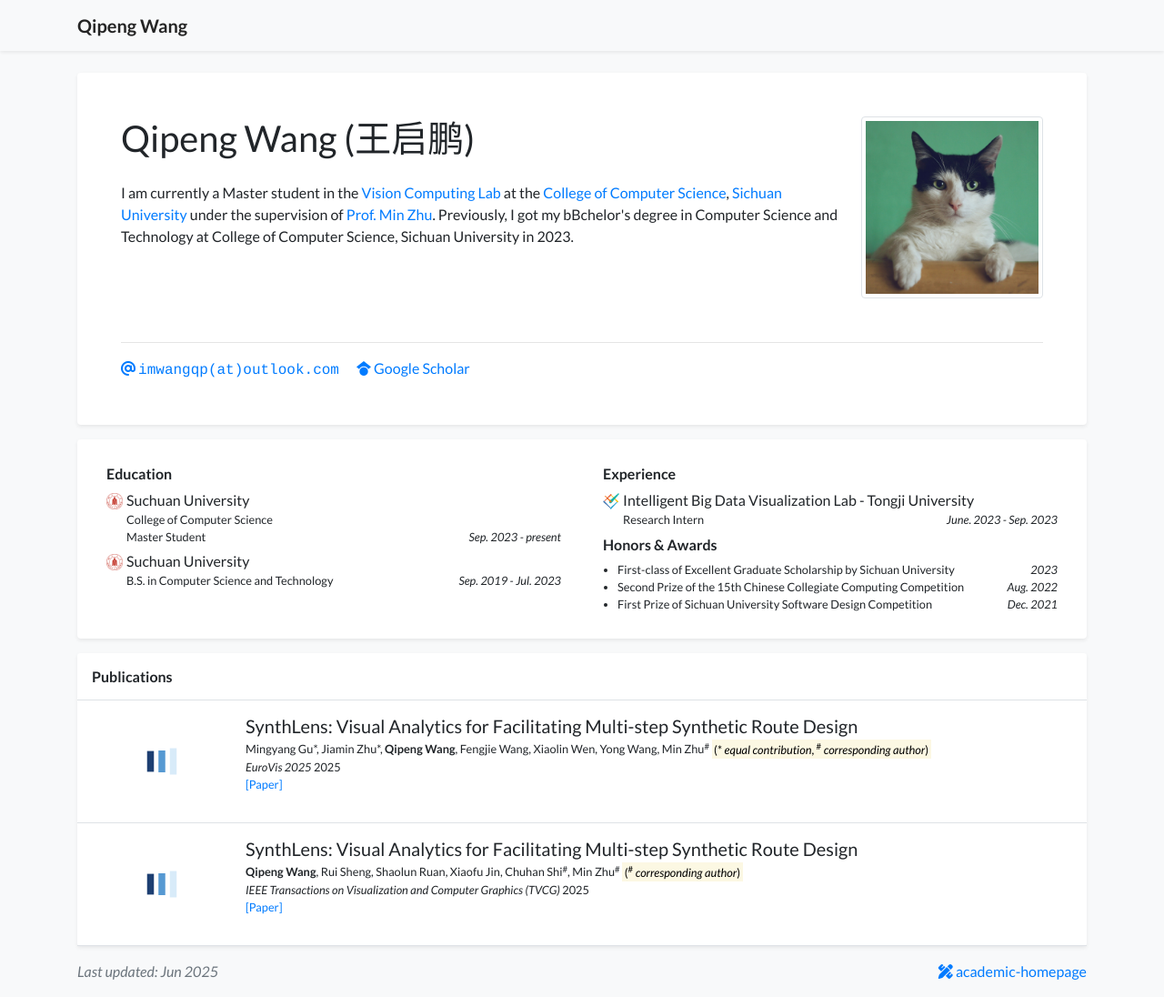
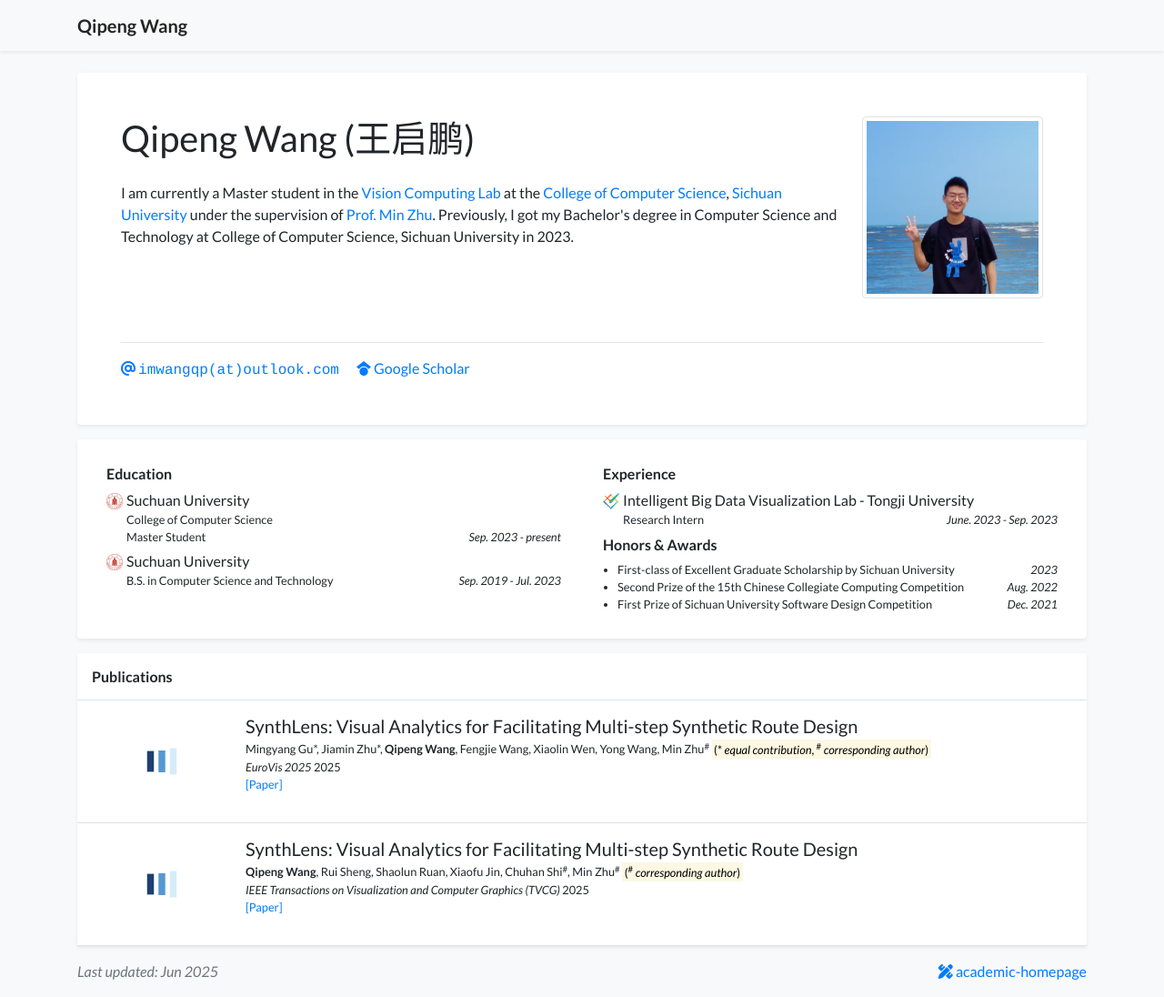
Before and after one commit to imwangqp/imwangqp.github.io, a Jekyll site: the page built from index.html, in a window 1280 px wide and 1096 px high. Shown: the whole window at 91% size. Built offline with Jekyll 4.4.1, drawn with Linux system fonts in a browser that asks for light colours; nearby versions of some CDN libraries; a style sheet for code colours, icons or effects is not loaded.

Commit message:
commit on 0606

```diff
--- a/_config.yml
+++ b/_config.yml
@@ -36,5 +36,5 @@
 
 collections:
   - publications
-  # - news
-  # - showcase
+  - news
+  - showcase
--- a/_data/profile.yml
+++ b/_data/profile.yml
@@ -22,7 +22,7 @@
 short_bio_text_justify: false
 short_bio: >-
   <p>
-    I am currently a Master student in the <a href="https://scuvis.org/" target="_blank">Vision Computing Lab</a> at the <a href="https://cs.scu.edu.cn/e_jsjxy/" target="_blank">College of Computer Science</a>, <a href="https://scu.edu.cn/" target="_blank">Sichuan University</a> under the supervision of <a href="https://cs.scu.edu.cn/info/1359/16768.htm" target="_blank">Prof. Min Zhu</a>. Previously, I got my bBchelor's degree in Computer Science and Technology at College of Computer Science, Sichuan University in 2023.
+    I am currently a Master student in the <a href="https://scuvis.org/" target="_blank">Vision Computing Lab</a> at the <a href="https://cs.scu.edu.cn/e_jsjxy/" target="_blank">College of Computer Science</a>, <a href="https://scu.edu.cn/" target="_blank">Sichuan University</a> under the supervision of <a href="https://cs.scu.edu.cn/info/1359/16768.htm" target="_blank">Prof. Min Zhu</a>. Previously, I got my Bachelor's degree in Computer Science and Technology at College of Computer Science, Sichuan University in 2023.
   </p>
 # <p>
 #   A <a href="https://en.wikipedia.org/wiki/Bicolor_cat" target="_blank">bicolor cat</a> is a cat with white fur combined with fur of some other colour, for example solid black, tabby, or colourpointed.
@@ -33,7 +33,7 @@
 #   as well as being common in domestic longhair and domestic shorthair cats.
 # </p>
 
-portrait_url: /assets/images/photos/portrait.jpg
+portrait_url: /assets/images/photos/my01.jpg
 # portrait_caption: >-
 #   Photo by Manja Vitolic on Unsplash (this caption is optional, comment it out to disable).
 
--- a/index.html
+++ b/index.html
@@ -13,12 +13,12 @@
     {% include widgets/experience_card.html %}
 {% endif %}
 
-<!-- {% if site.data.display.homepage.show_news %}
+{% if site.data.display.homepage.show_news %}
     {% assign count_news = site.news | size %}
     {% if count_news > 0 %}
         {% include widgets/news_card.html limit=site.data.display.homepage.num_news %}
     {% endif %}
-{% endif %} -->
+{% endif %}
 
 {% if site.data.display.homepage.show_selected_publications %}
     {% assign pubs = site.publications | sort: "date" | reverse | where: "selected", true %}
```
Also changed, not shown: assets/images/photos/my01.jpg (added).
